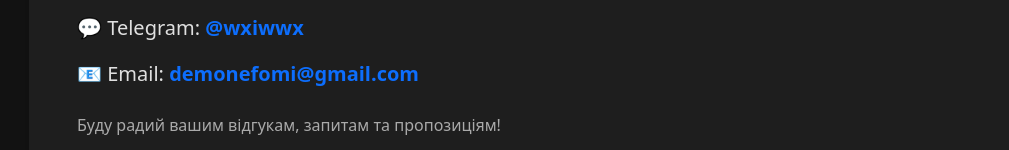
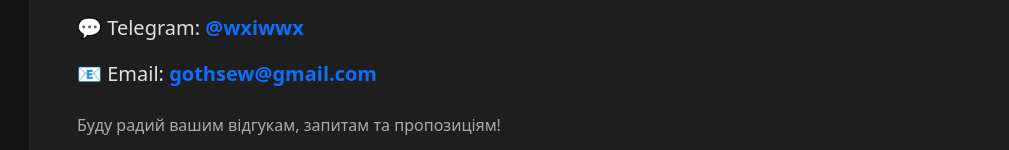
Before and after one commit to wxiwx/design, a plain HTML site: page contact.html in a window 1280 px wide. Shown: the part 333-483 px from the top of the page, without its empty margins (53-1062 px from the left). Drawn offline with nearby package versions, Linux system fonts and the light colour scheme.

Commit message:
Update contact.html

```diff
--- a/contact.html
+++ b/contact.html
@@ -26,7 +26,7 @@
         </p>
         <ul class="fs-5 list-unstyled">
             <li class="mb-3">💬 Telegram: <a href="https://t.me/wxiwwx" target="_blank" class="text-decoration-none fw-bold">@wxiwwx</a></li>
-            <li class="mb-3">📧 Email: <a href="mailto:demonefomi@gmail.com" class="text-decoration-none fw-bold">demonefomi@gmail.com</a></li>
+            <li class="mb-3">📧 Email: <a href="mailto:gothsew@gmail.com" class="text-decoration-none fw-bold">gothsew@gmail.com</a></li>
         </ul>
         <p class="fs-6 text-muted mt-4">
             Буду радий вашим відгукам, запитам та пропозиціям!
```
